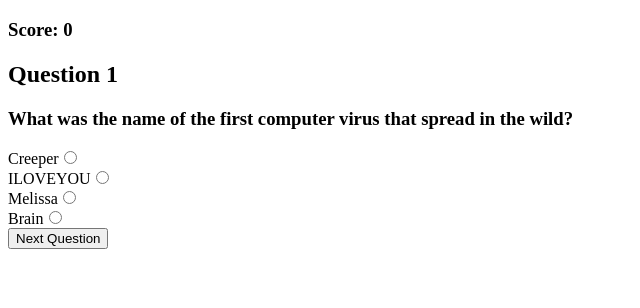
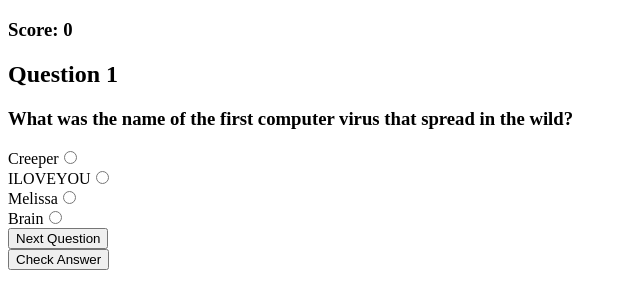
Before and after one commit to rossbuc/interactive-quiz, a React (Vite) app: page / in a window 1280 px wide. Shown: the top 308 px of the page, without its empty margins (0-640 px from the left). Built offline with nearby package versions, Linux system fonts and the light colour scheme.

Commit message:
Provide answer feedback and option to restart the quiz

```diff
--- a/src/components/Answer.jsx
+++ b/src/components/Answer.jsx
@@ -8,6 +8,7 @@ const Answer = ({index, option, selectedAnswer, setSelectedAnswer}) => {
                 id={index}
                 name="options"
                 checked={option ==  selectedAnswer}
+                required
                 onChange={() => {setSelectedAnswer(option)}}>
             </input>
         </div>
--- a/src/components/Answers.jsx
+++ b/src/components/Answers.jsx
@@ -1,6 +1,6 @@
 import Answer from '../components/Answer'
 
-const Answers = ({currentQuestionIndex, questions, endOfQuiz, selectedAnswer, setSelectedAnswer, handleAnswer}) => {
+const Answers = ({currentQuestionIndex, questions, endOfQuiz, selectedAnswer, setSelectedAnswer}) => {
 
     const answers = (currentQuestionIndex == (questions.length))
     ? endOfQuiz()
@@ -9,10 +9,9 @@ const Answers = ({currentQuestionIndex, questions, endOfQuiz, selectedAnswer, se
     )
 
     return (
-        <form id="answers">
+        <>
             {answers}
-            <button type="submit" onClick={handleAnswer}>Next Question</button>
-        </form>
+        </>
     )
 }
 
--- a/src/containers/QuestionContainer.jsx
+++ b/src/containers/QuestionContainer.jsx
@@ -1,6 +1,7 @@
 import  Answers from '../components/Answers'
+import {useState} from 'react'
 
-const QuestionContainer = ({questions, currentQuestionIndex, selectedAnswer, setSelectedAnswer, handleAnswer, endOfQuiz}) => {
+const QuestionContainer = ({questions, currentQuestionIndex, selectedAnswer, feedback, setSelectedAnswer, handleAnswer, endOfQuiz, setFeedback}) => {
 
     const displayText = (currentQuestionIndex == (questions.length))
     ? null
@@ -9,17 +10,33 @@ const QuestionContainer = ({questions, currentQuestionIndex, selectedAnswer, set
         <h3>{questions[currentQuestionIndex].question}</h3>
     </div>
 
+    const nextQuestion = (currentQuestionIndex == (questions.length))
+    ? null
+    : <div>
+        <button type="submit" onClick={handleAnswer}>Next Question</button>
+    </div>
+
+    const checkAnswer = () => {
+        (selectedAnswer == questions[currentQuestionIndex].answer)
+        ? setFeedback(`✅ Correct Answer!`)
+        : setFeedback(`❌ Wrong Answer! The correct answer was ${questions[currentQuestionIndex].answer}`)
+    }
+
     return (
         <>
             {displayText}
+            <form>
                 <Answers
                     currentQuestionIndex={currentQuestionIndex}
                     questions={questions}
                     endOfQuiz={endOfQuiz}
                     selectedAnswer={selectedAnswer}
                     setSelectedAnswer={setSelectedAnswer}
-                handleAnswer={handleAnswer}
                 />
+                {nextQuestion}
+            </form>
+            <button onClick={checkAnswer}>Check Answer</button>
+            {feedback}
         </>
     )
 }
--- a/src/containers/QuizContainer.jsx
+++ b/src/containers/QuizContainer.jsx
@@ -26,12 +26,20 @@ const QuizContainer = () => {
     const [currentQuestionIndex, setCurrentQuestionIndex] = useState(0)
     const [selectedAnswer, setSelectedAnswer] = useState("")
     const [score, setScore] = useState(0)
+    const [feedback, setFeedback] = useState("")
+
+    const resetQuiz = () => {
+        setCurrentQuestionIndex(0)
+        setSelectedAnswer("")
+        setScore(0)
+    }
 
     const endOfQuiz = () => {
         return (
             <>
                 <h2>Congratulations you've finished the quiz</h2>
                 <h2>Your score is {score}</h2>
+                <button onClick={resetQuiz}>Restart</button>
             </>
         )
     }
@@ -40,7 +48,10 @@ const QuizContainer = () => {
         event.preventDefault()
         setScore((selectedAnswer == questions[currentQuestionIndex].answer) ? score + 1 : score)
         setCurrentQuestionIndex(currentQuestionIndex + 1)
+        setFeedback("")
     }
+
+
 
     return (
         <>
@@ -49,9 +60,11 @@ const QuizContainer = () => {
                 questions={questions}
                 currentQuestionIndex={currentQuestionIndex}
                 selectedAnswer={selectedAnswer}
+                feedback={feedback}
                 setSelectedAnswer={setSelectedAnswer}
                 handleAnswer={handleAnswer}
                 endOfQuiz={endOfQuiz}
+                setFeedback={setFeedback}
             />
         </>
     )
```
Lines whose indentation alone changed are shown as unchanged.
